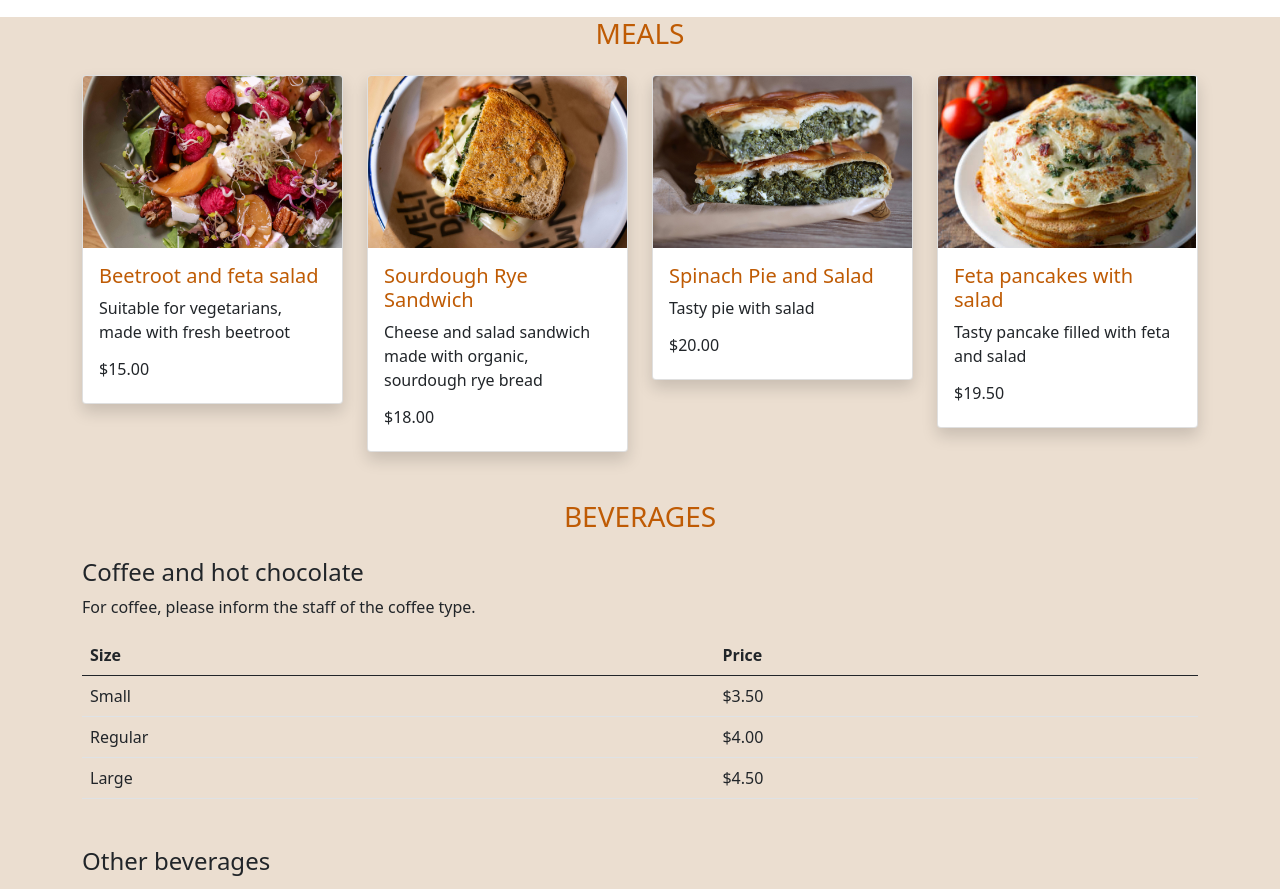
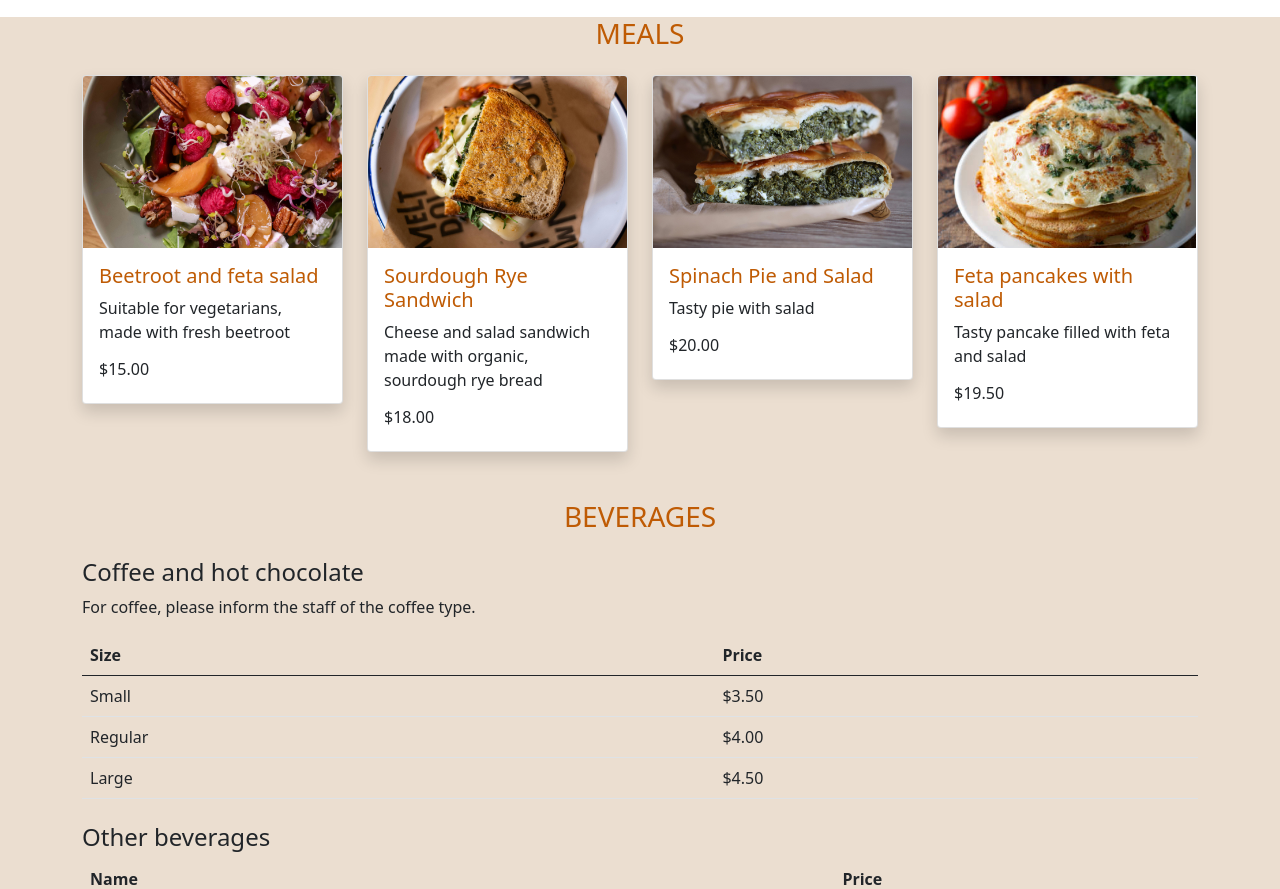
Before and after one commit to Shinyekamentsa/Shinyekamentsa, a plain HTML site: page menu.html in a window 1280 px wide. Shown: the part 63-952 px from the top of the page. Drawn offline with nearby package versions, Linux system fonts and the light colour scheme.

Commit message:
Update menu.html

```diff
--- a/menu.html
+++ b/menu.html
@@ -55,7 +55,7 @@
             <!-- Insert hot beverages size and price here -->
           </tbody>
         </table><!-- coffee and hot chocolate -->
-        <h4 class="mt-5 mb-2">Other beverages</h4>
+        <h4 class="mt-4 mb-2">Other beverages</h4>
         <table class="table">
           <thead>
             <tr>
```
